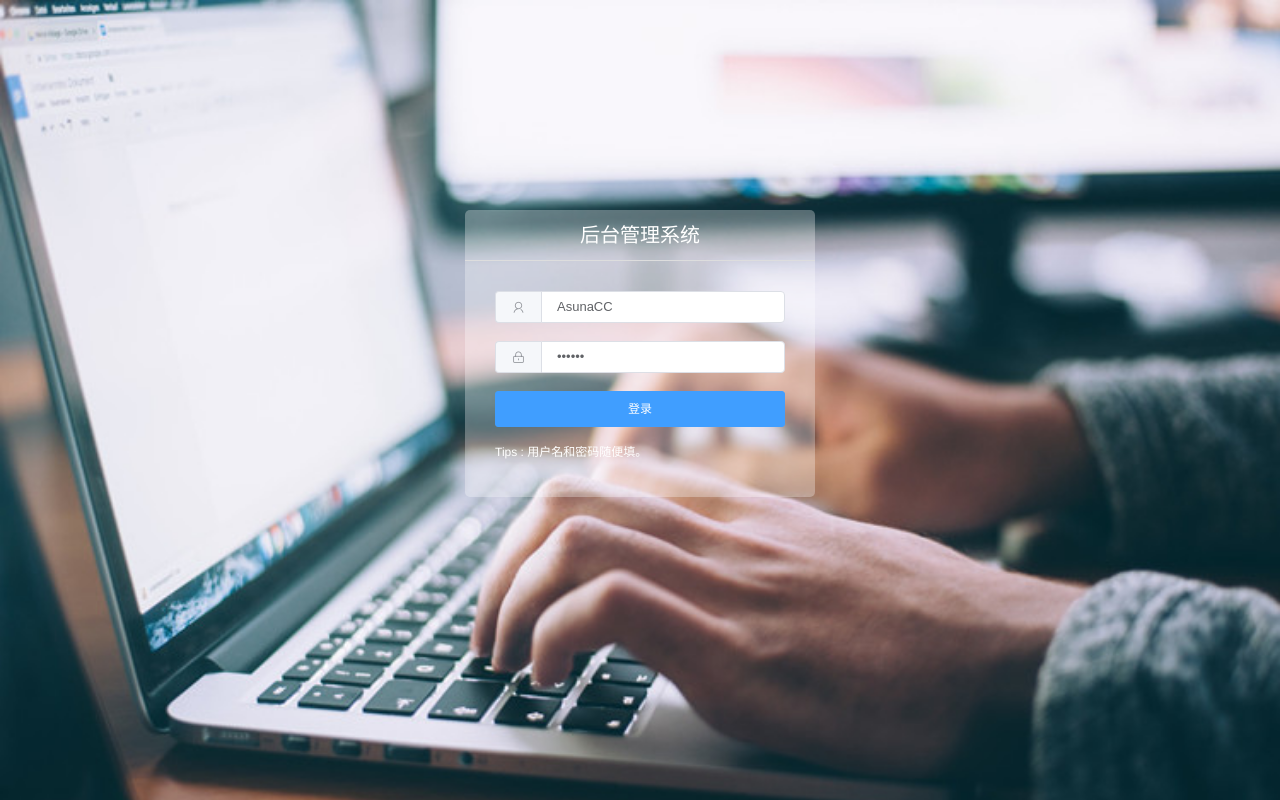
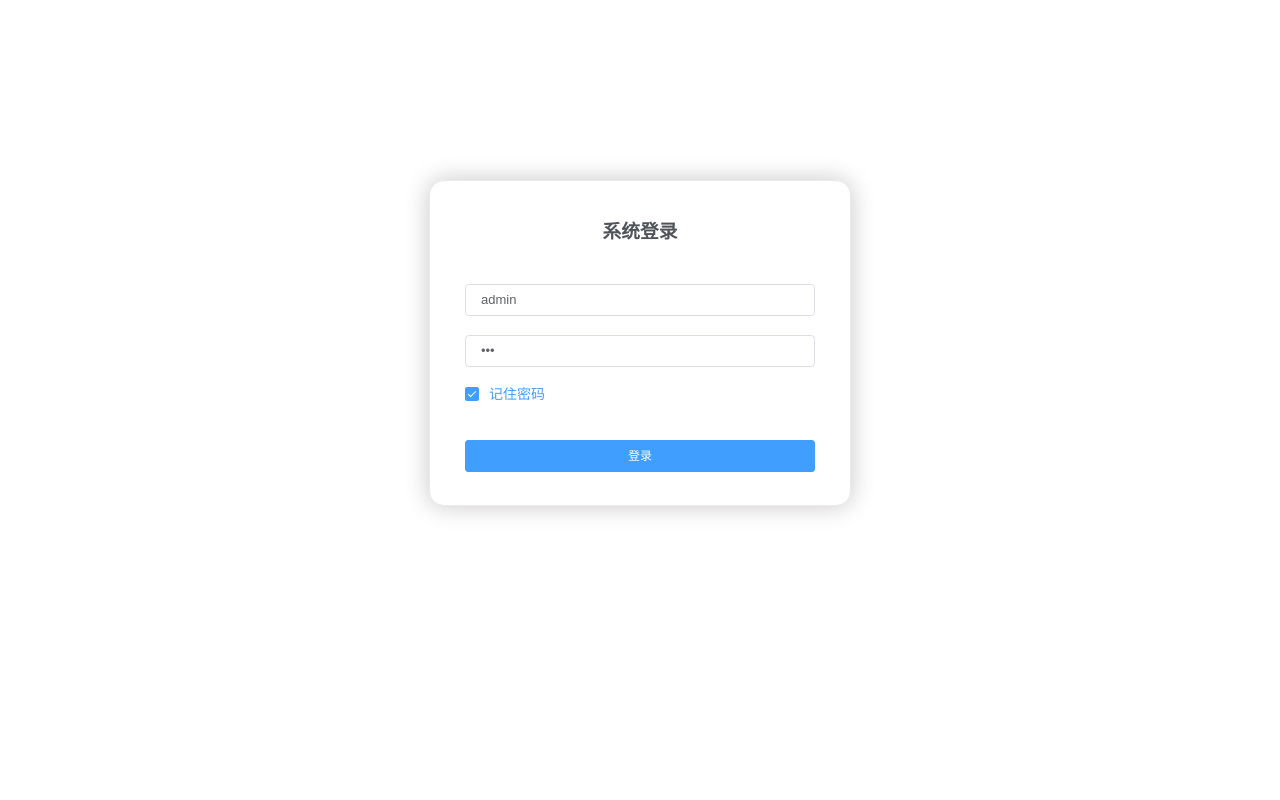
Before and after one commit to a1254898873/myVueProject, a Vue app: page /login in a window 1280 px wide. Built offline with nearby package versions, Linux system fonts and the light colour scheme.

Commit message:
add login

```diff
--- /dev/null
+++ b/src/api/api.js
@@ -0,0 +1,91 @@
+import axios from 'axios'
+import {Message} from 'element-ui'
+
+axios.interceptors.request.use(config => {
+  return config;
+}, err => {
+  Message.error({message: '请求超时!'});
+  // return Promise.resolve(err);
+})
+axios.interceptors.response.use(data => {
+  if (data.status && data.status == 200 && data.data.status == 500) {
+    Message.error({message: data.data.msg});
+    return;
+  }
+  if (data.data.msg) {
+    Message.success({message: data.data.msg});
+  }
+  return data;
+}, err => {
+  if (err.response.status == 504 || err.response.status == 404) {
+    Message.error({message: '服务器被吃了⊙﹏⊙∥'});
+  } else if (err.response.status == 403) {
+    Message.error({message: '权限不足,请联系管理员!'});
+  } else if (err.response.status == 401) {
+    Message.error({message: err.response.data.msg});
+  } else {
+    if (err.response.data.msg) {
+      Message.error({message: err.response.data.msg});
+    }else{
+      Message.error({message: '未知错误!'});
+    }
+  }
+  // return Promise.resolve(err);
+})
+let base = '';
+export const postRequest = (url, params) => {
+  return axios({
+    method: 'post',
+    url: `${base}${url}`,
+    data: params,
+    transformRequest: [function (data) {
+      let ret = ''
+      for (let it in data) {
+        ret += encodeURIComponent(it) + '=' + encodeURIComponent(data[it]) + '&'
+      }
+      return ret
+    }],
+    headers: {
+      'Content-Type': 'application/x-www-form-urlencoded'
+    }
+  });
+}
+export const uploadFileRequest = (url, params) => {
+  return axios({
+    method: 'post',
+    url: `${base}${url}`,
+    data: params,
+    headers: {
+      'Content-Type': 'multipart/form-data'
+    }
+  });
+}
+export const putRequest = (url, params) => {
+  return axios({
+    method: 'put',
+    url: `${base}${url}`,
+    data: params,
+    transformRequest: [function (data) {
+      let ret = ''
+      for (let it in data) {
+        ret += encodeURIComponent(it) + '=' + encodeURIComponent(data[it]) + '&'
+      }
+      return ret
+    }],
+    headers: {
+      'Content-Type': 'application/x-www-form-urlencoded'
+    }
+  });
+}
+export const deleteRequest = (url) => {
+  return axios({
+    method: 'delete',
+    url: `${base}${url}`
+  });
+}
+export const getRequest = (url) => {
+  return axios({
+    method: 'get',
+    url: `${base}${url}`
+  });
+}
--- a/src/components/page/Login.vue
+++ b/src/components/page/Login.vue
@@ -1,109 +1,84 @@
 <template>
-<!-- 登录组件 -->
-    <div class="login-wrap">
-        <div class="ms-login">
-            <div class="ms-title">后台管理系统</div>
-            <!-- model：表单数据对象，rules：表单验证规则，ref：给元素或子组件注册引用信息 -->
-            <el-form :model="param" :rules="rules" ref="login" label-width="0px" class="ms-content">
-                <!-- 用户名表单 -->
-                <el-form-item prop="username">
-                    <el-input v-model="param.username" placeholder="username">
-                        <el-button slot="prepend" icon="el-icon-lx-people"></el-button>
-                    </el-input>
+  <el-form
+    :rules="rules"
+    class="login-container"
+    label-position="left"
+    label-width="0px"
+    v-loading="loading"
+  >
+    <h3 class="login_title">系统登录</h3>
+    <el-form-item prop="account">
+      <el-input type="text" v-model="loginForm.username" auto-complete="off" placeholder="账号"></el-input>
     </el-form-item>
-                <!-- 密码表单 -->
-                <el-form-item prop="password">
-                    <el-input
-                        type="password"
-                        placeholder="password"
-                        v-model="param.password"
-                        @keyup.enter.native="submitForm()"
-                    ><!--  .native - 主要是给自定义的组件添加原生事件 -->
-                        <el-button slot="prepend" icon="el-icon-lx-lock"></el-button>
-                    </el-input>
+    <el-form-item prop="checkPass">
+      <el-input type="password" v-model="loginForm.password" auto-complete="off" placeholder="密码"></el-input>
     </el-form-item>
-                <div class="login-btn">
-                    <el-button type="primary" @click="submitForm()">登录</el-button>
-                </div>
-                <p class="login-tips">Tips : 用户名和密码随便填。</p>
+    <el-checkbox class="login_remember" v-model="checked" label-position="left">记住密码</el-checkbox>
+    <el-form-item style="width: 100%">
+      <el-button type="primary" style="width: 100%" @click="submitClick">登录</el-button>
+    </el-form-item>
   </el-form>
-        </div>
-    </div>
 </template>
-
 <script>
+import { postRequest } from '../../api/api.js';
 export default {
-    data: function() {
+  data() {
     return {
-            param: {
-                username: 'AsunaCC',
-                password: '123123',
+      rules: {
+        account: [{ required: true, message: "请输入用户名", trigger: "blur" }],
+        checkPass: [{ required: true, message: "请输入密码", trigger: "blur" }]
       },
-            rules: {
-                username: [{ required: true, message: '请输入用户名', trigger: 'blur' }],
-                password: [{ required: true, message: '请输入密码', trigger: 'blur' }],
+      checked: true,
+      loginForm: {
+        username: "admin",
+        password: "123"
       },
+      loading: false
     };
   },
   methods: {
-        submitForm() {
-            // 获取ref注册的引用信息
-            this.$refs.login.validate(valid => {
-                if (valid) {
-                    this.$message.success('登录成功');
-                    localStorage.setItem('ms_username', this.param.username);
-                    this.$router.push('/');
+    submitClick: function() {
+      var _this = this;
+      this.loading = true;
+      postRequest("/login", {
+        username: this.loginForm.username,
+        password: this.loginForm.password
+      }).then(resp => {
+        _this.loading = false;
+        if (resp && resp.status == 200) {
+          this.$message.success("登录成功");
+          var data = resp.data;
+          // _this.$store.commit('login', data.obj);
+          localStorage.setItem("ms_username", data.obj);
+          this.$router.push("/");
         } else {
-                    this.$message.error('请输入账号和密码');
-                    console.log('error submit!!');
-                    return false;
+          this.$message.error("登录失败");
+
+
         }
       });
-        },
-    },
+    }
+  }
 };
 </script>
-
-<style scoped>
-.login-wrap {
-    position: relative;
-    width: 100%;
-    height: 100%;
-    background-image: url(../../assets/img/login-bg.jpg);
-    background-size: 100%;
+<style>
+.login-container {
+  border-radius: 15px;
+  background-clip: padding-box;
+  margin: 180px auto;
+  width: 350px;
+  padding: 35px 35px 15px 35px;
+  background: #fff;
+  border: 1px solid #eaeaea;
+  box-shadow: 0 0 25px #cac6c6;
 }
-.ms-title {
-    width: 100%;
-    line-height: 50px;
+.login_title {
+  margin: 0px auto 40px auto;
   text-align: center;
-    font-size: 20px;
-    color: #fff;
-    border-bottom: 1px solid #ddd;
+  color: #505458;
 }
-.ms-login {
-    position: absolute;
-    left: 50%;
-    top: 50%;
-    width: 350px;
-    margin: -190px 0 0 -175px;
-    border-radius: 5px;
-    background: rgba(255, 255, 255, 0.3);
-    overflow: hidden;
-}
-.ms-content {
-    padding: 30px 30px;
-}
-.login-btn {
-    text-align: center;
-}
-.login-btn button {
-    width: 100%;
-    height: 36px;
-    margin-bottom: 10px;
-}
-.login-tips {
-    font-size: 12px;
-    line-height: 30px;
-    color: #fff;
+.login_remember {
+  margin: 0px 0px 35px 0px;
+  text-align: left;
 }
 </style>
--- a/src/main.js
+++ b/src/main.js
@@ -18,6 +18,8 @@ import './assets/css/Icon-css/iconfont.css'
 import './utils/directives';
 //加载语法编辑器
 import 'babel-polyfill';
+
+
 
 Vue.config.productionTip = false;
 //引入国际化插件
--- a/vue.config.js
+++ b/vue.config.js
@@ -1,6 +1,7 @@
 const HOST = process.env.HOST
 module.exports = {
-    publicPath: './',
+
+    publicPath: process.env.NODE_ENV === "production" ? "./" : "/",
     productionSourceMap: false,
     devServer: {
         host: HOST || '0.0.0.0',
```
Lines whose indentation alone changed are shown as unchanged.
